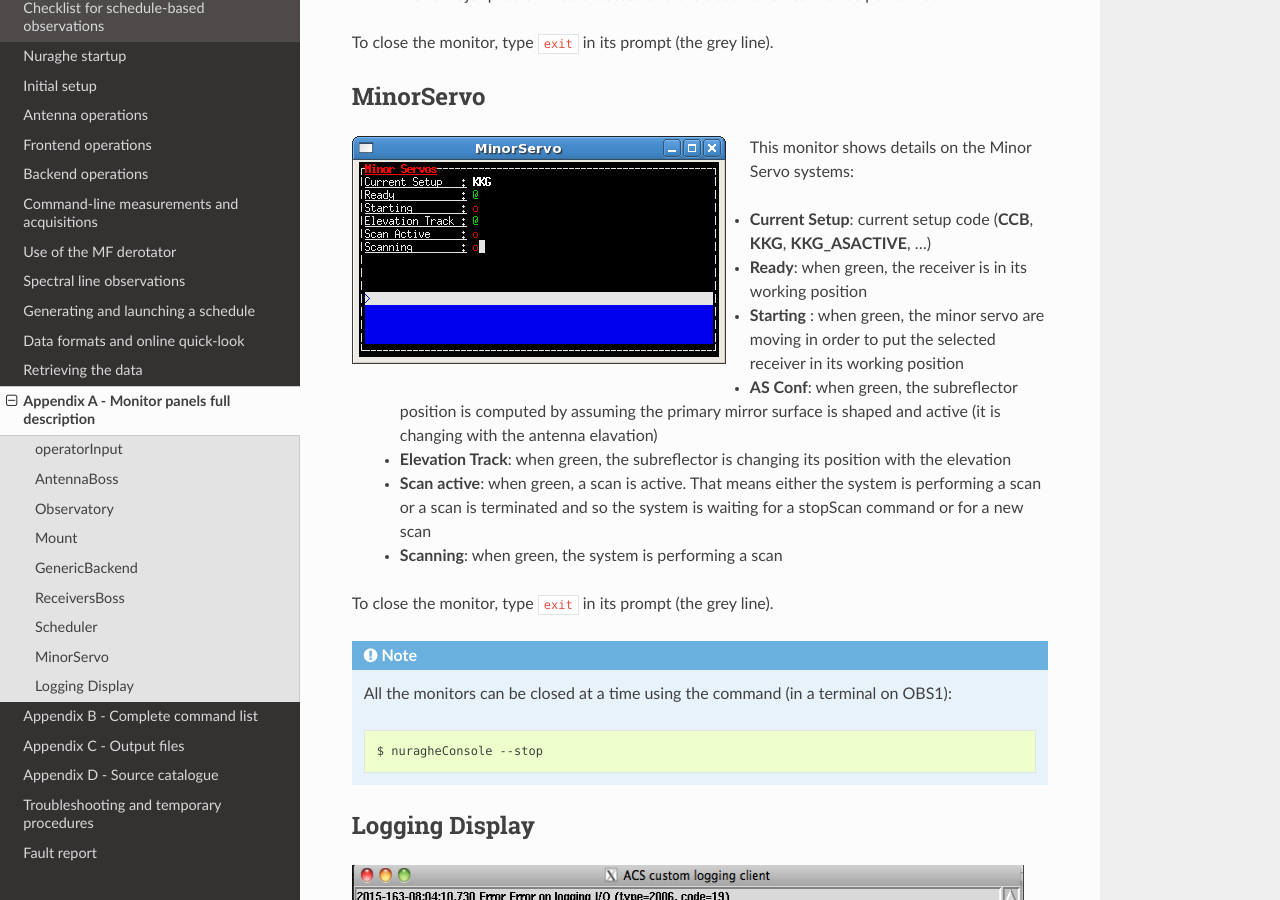
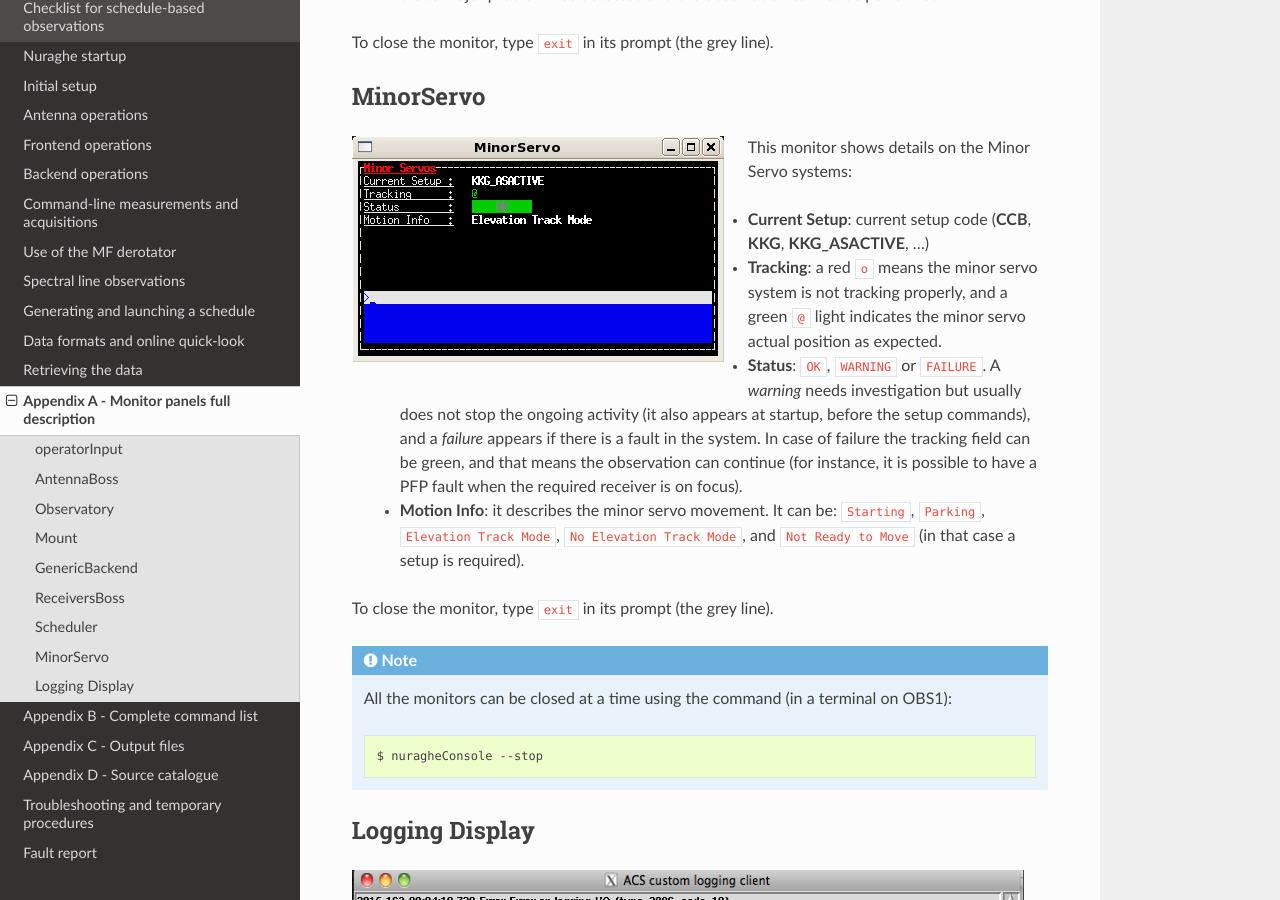
Before and after one commit to discos/doc, a Sphinx documentation site: the page built from user/srt/source/Appendix_A.rst, in a window 1280 px wide and 900 px high, scrolled down 7661 px. Built offline with Sphinx 7.4.7 and the Read the Docs theme 2.0.0, drawn with Linux system fonts in a browser that asks for light colours.

Commit message:
New MinorServo console.

```diff
--- a/user/srt/source/Appendix_A.rst
+++ b/user/srt/source/Appendix_A.rst
@@ -414,25 +414,24 @@ MinorServo
 This monitor shows details on the Minor Servo systems:
 
   * **Current Setup**: current setup code (**CCB**, **KKG**, **KKG_ASACTIVE**,
-    …)
+    ...)
 
-  * **Ready**: when green, the receiver is in its working position
+  * **Tracking**: a red ``o`` means the minor servo system is not tracking
+    properly, and a green ``@`` light indicates the minor servo actual position
+    as expected.
 
-  * **Starting** : when green, the minor servo are moving in order to put
-    the selected receiver in its working position
+  * **Status**: ``OK``, ``WARNING`` or ``FAILURE``. A *warning* needs
+    investigation but usually does not stop the ongoing activity (it also
+    appears at startup, before the setup commands), and a *failure* appears
+    if there is a fault in the system.
+    In case of failure the tracking field can be green, and that
+    means the observation can continue (for instance, it is possible to have
+    a PFP fault when the required receiver is on focus).
 
-  * **AS Conf**: when green, the subreflector position is computed by assuming
-    the primary mirror surface is shaped and active (it is changing
-    with the antenna elavation)
-
-  * **Elevation Track**: when green, the subreflector is changing its
-    position with the elevation
-
-  * **Scan active**: when green, a scan is active. That means either the system
-    is performing a scan or a scan is terminated and so the system is waiting
-    for a stopScan command or for a new scan
-
-  * **Scanning**: when green, the system is performing a scan
+  * **Motion Info**: it describes the minor servo movement. It can be:
+    ``Starting``, ``Parking``, ``Elevation Track Mode``,
+    ``No Elevation Track Mode``, and ``Not Ready to Move`` (in that case
+    a setup is required).
 
 To close the monitor, type ``exit`` in its prompt (the grey line).
 
```
Also changed, not shown: user/srt/source/images/Screenshot-MinorServo.png.
